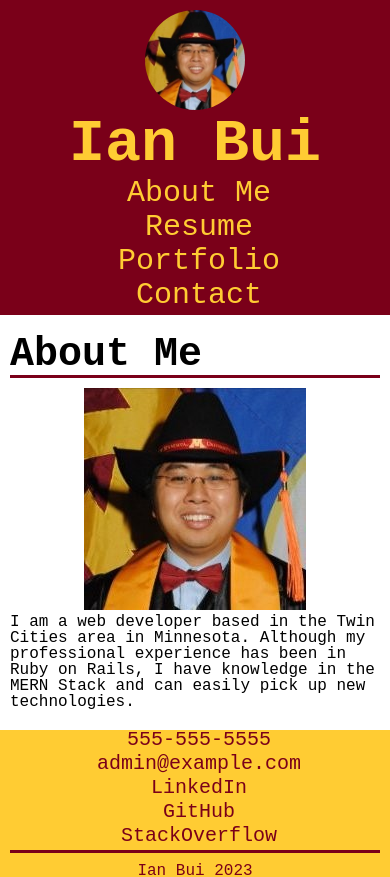
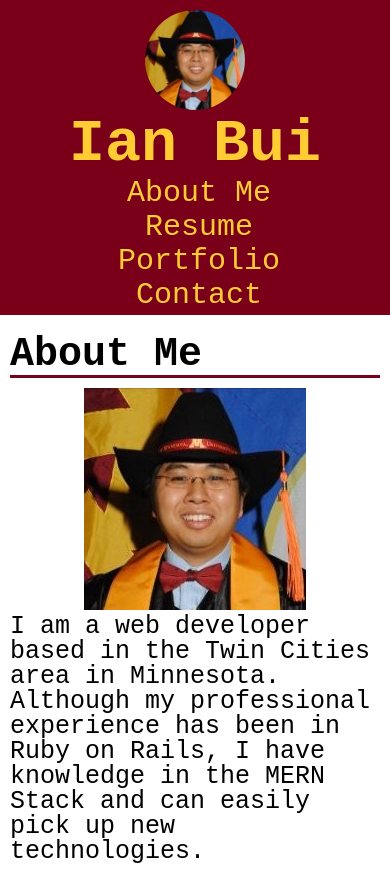
Before and after one commit to thinkbui/umn-edx-react-portfolio, a React (Create React App) app: page / in a window 390 px wide. Shown: the top 877 px of the page. Built offline with nearby package versions, Linux system fonts and the light colour scheme.

Commit message:
Added responsive size for basic text

```diff
--- a/src/App.css
+++ b/src/App.css
@@ -197,6 +197,10 @@ footer {
 }
 
 @media screen and (max-width: 992px) {
+  p {
+    font-size: 25px;
+  }
+
   #portfolio .content a:first-child {
     flex-basis: 0 1 auto;
   }
```
